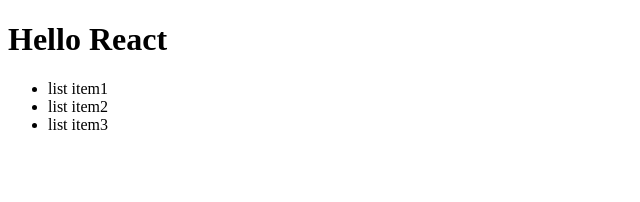
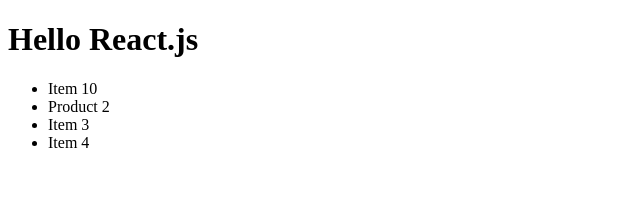
Before and after one commit to BengerMontana/Lessons, a React (Create React App) app: page / in a window 1280 px wide. Shown: the top 202 px of the page, without its empty margins (0-640 px from the left). Built offline with nearby package versions, Linux system fonts and the light colour scheme.

Commit message:
rules fos JSX

```diff
--- a/src/index.tsx
+++ b/src/index.tsx
@@ -1,14 +1,26 @@
 import React from 'react'
 import ReactDOM from 'react-dom/client'
 
-const h1 = React.createElement('h1', { id: 'title' }, 'Hello React')
-const list = React.createElement(
-    'ul',
-    null,
-    React.createElement('li', null, 'list item1'),
-    React.createElement('li', null, 'list item2'),
-    React.createElement('li', null, 'list item3')
+// const h1 = React.createElement('h1', { id: 'title' }, 'Hello React')
+
+const h1 = <h1 id="title">Hello React.js</h1>
+const a = 10
+const b = 'Product'
+const list = (
+    <ul id="list">
+        <li>Item {a}</li>
+        <li>{b} 2</li>
+        <li>Item 3</li>
+        <li>Item 4</li>
+    </ul>
 )
+// const list = React.createElement(
+//     'ul',
+//     null,
+//     React.createElement('li', null, 'list item1'),
+//     React.createElement('li', null, 'list item2'),
+//     React.createElement('li', null, 'list item3')
+// )
 
 const content = (
     <div>
@@ -17,8 +29,4 @@
     </div>
 )
 const root = ReactDOM.createRoot(document.getElementById('root') as HTMLElement)
-root.render(
-    <React.StrictMode>
-        {content}
-    </React.StrictMode>
-)
+root.render(<React.StrictMode>{content}</React.StrictMode>)
```
